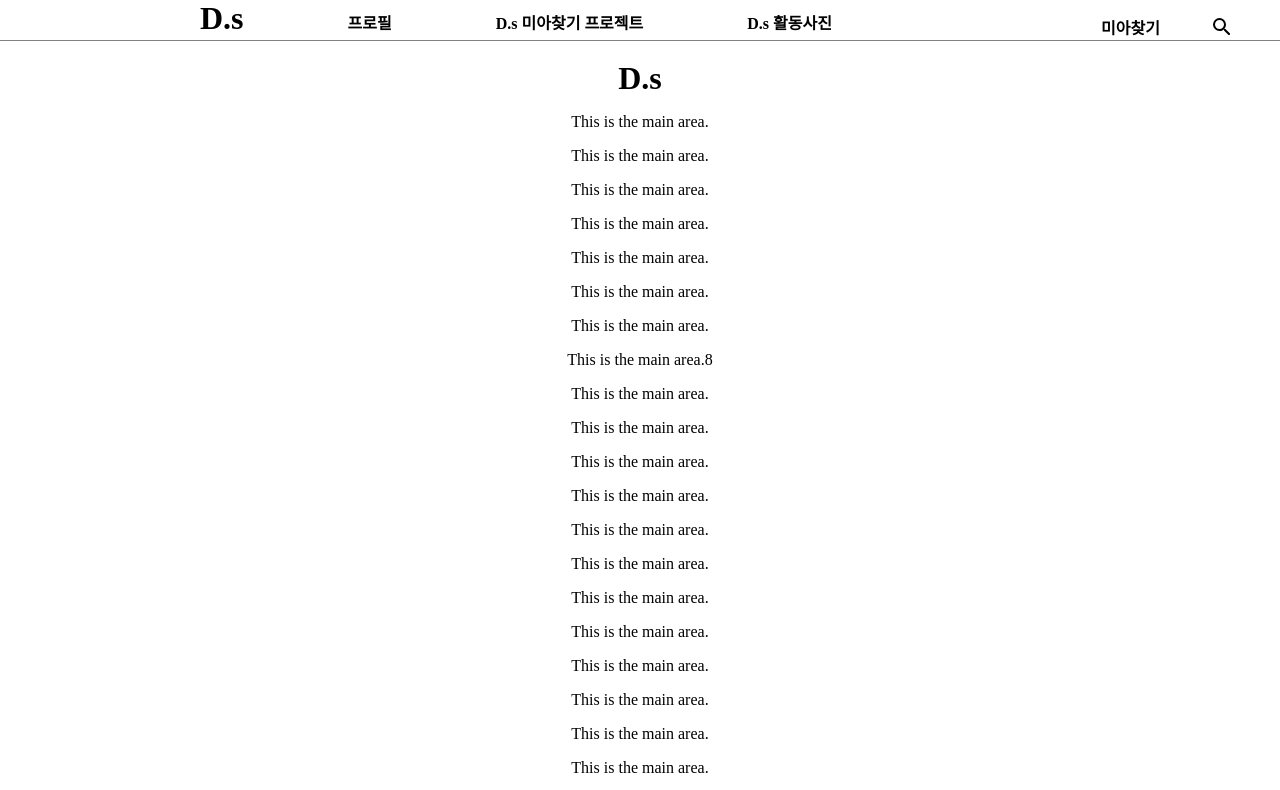
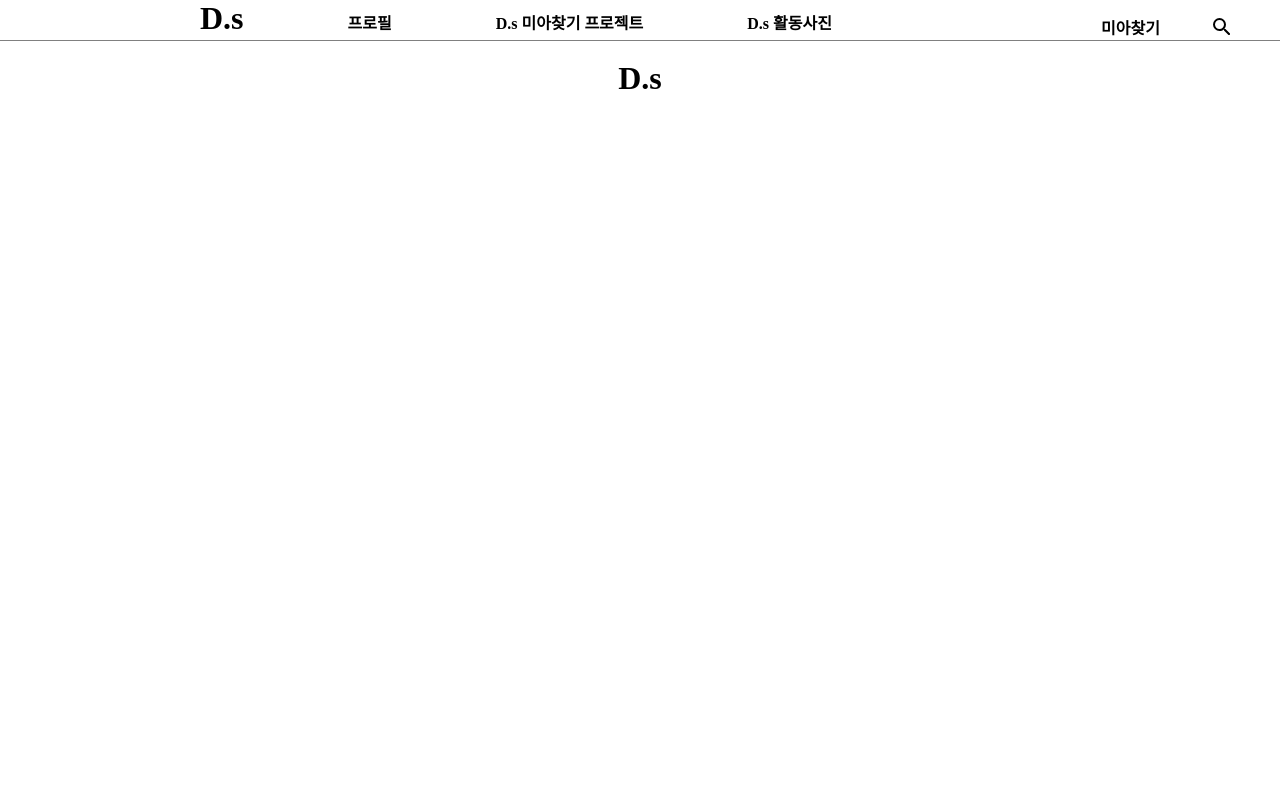
Before and after one commit to 100050/Ds, a plain HTML site: page index.html in a window 1280 px wide. Shown: the top 790 px of the page. Drawn offline with Linux system fonts and the light colour scheme.

Commit message:
Update style.css

```diff
--- a/style.css
+++ b/style.css
@@ -78,3 +78,18 @@ svg {
     width: 20px;
     height: 20px;
 }
+p {
+    text-align: left;
+    margin: 0;
+    margin-top: 100px;
+    padding-left: 500px;
+    font-size: 40px;
+    color: white;
+    position: absolute;
+
+}
+.img {
+    height: 800px;
+    width: flex;
+    margin-top: 40px;
+}
```
